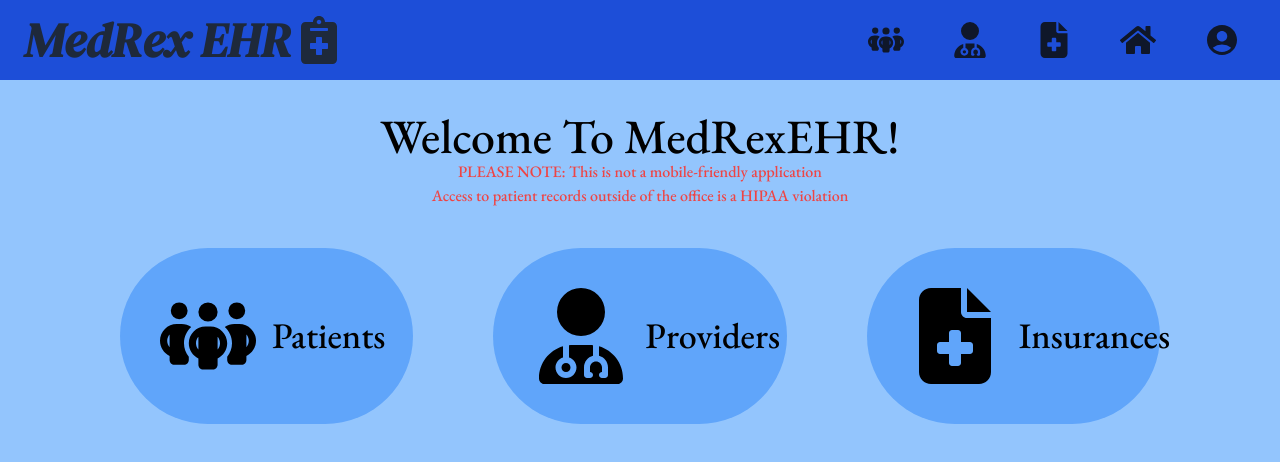
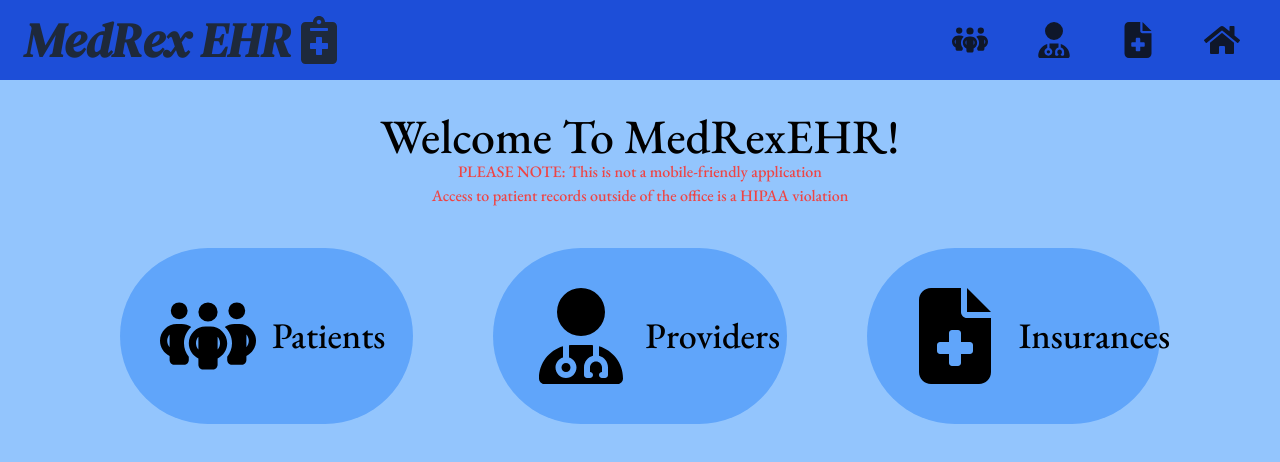
Before and after one commit to msalerno93/medicalrecords, a React (Create React App) app: page / in a window 1280 px wide. Shown: the top 462 px of the page. Built offline with nearby package versions, Linux system fonts and the light colour scheme; a web font is replaced by a local one.

Commit message:
slight changes

```diff
--- a/src/components/NavBar.jsx
+++ b/src/components/NavBar.jsx
@@ -13,7 +13,7 @@ const NavBar = () => {
     { id: 3, name: <FaUserDoctor/>, link: "providers", title: "All Providers" },
     { id: 4, name: <FaFileMedical/>, link: "insurances", title: "All Insurances" },
     { id: 5, name: <FaHome/>, link: "/", title: "Home" },
-    { id: 6, name: <MdAccountCircle/>, link: "/", title: "My Account" },
+    // { id: 6, name: <MdAccountCircle/>, link: "/", title: "My Account" },
 
   ];
 
```
